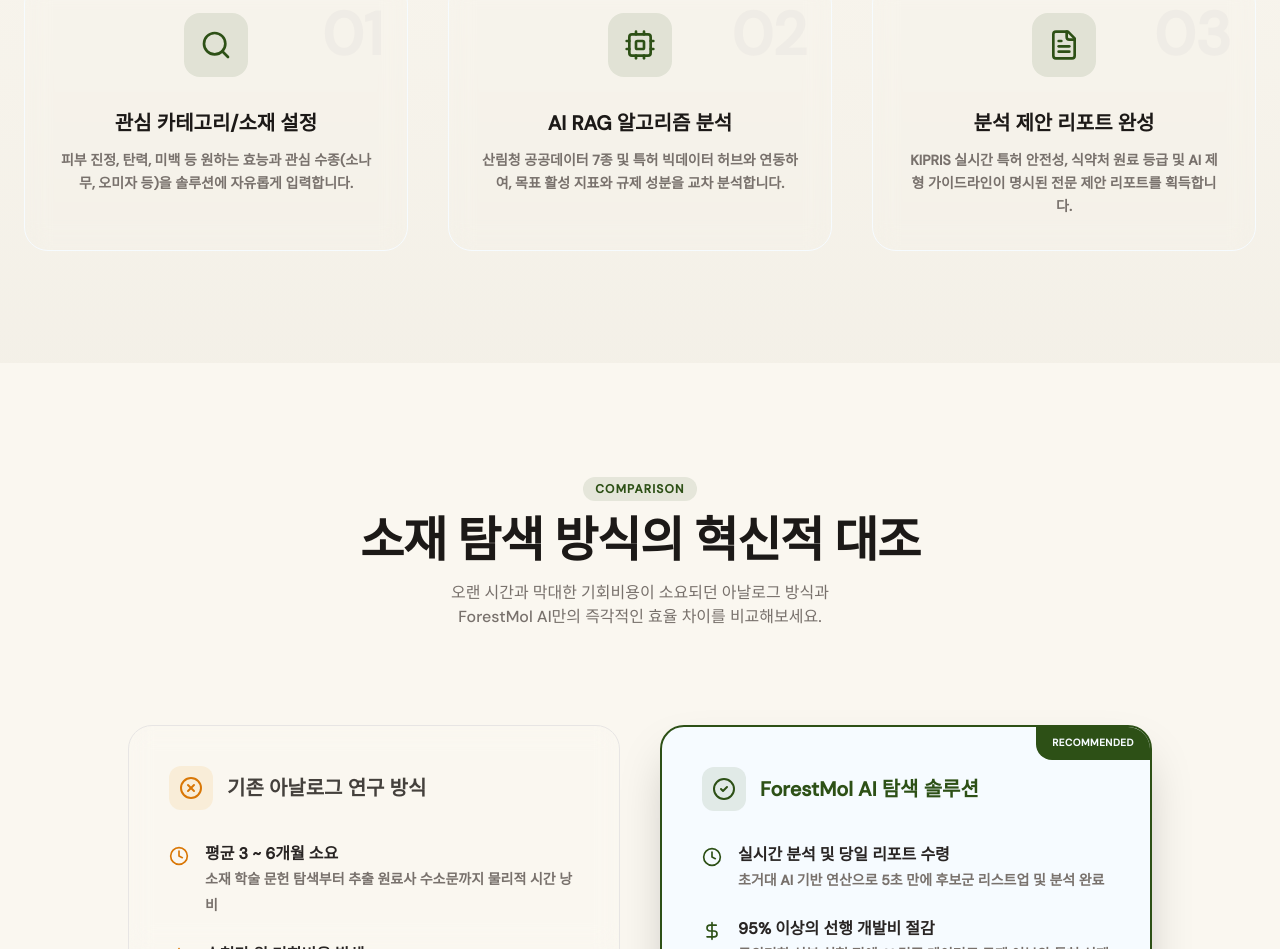
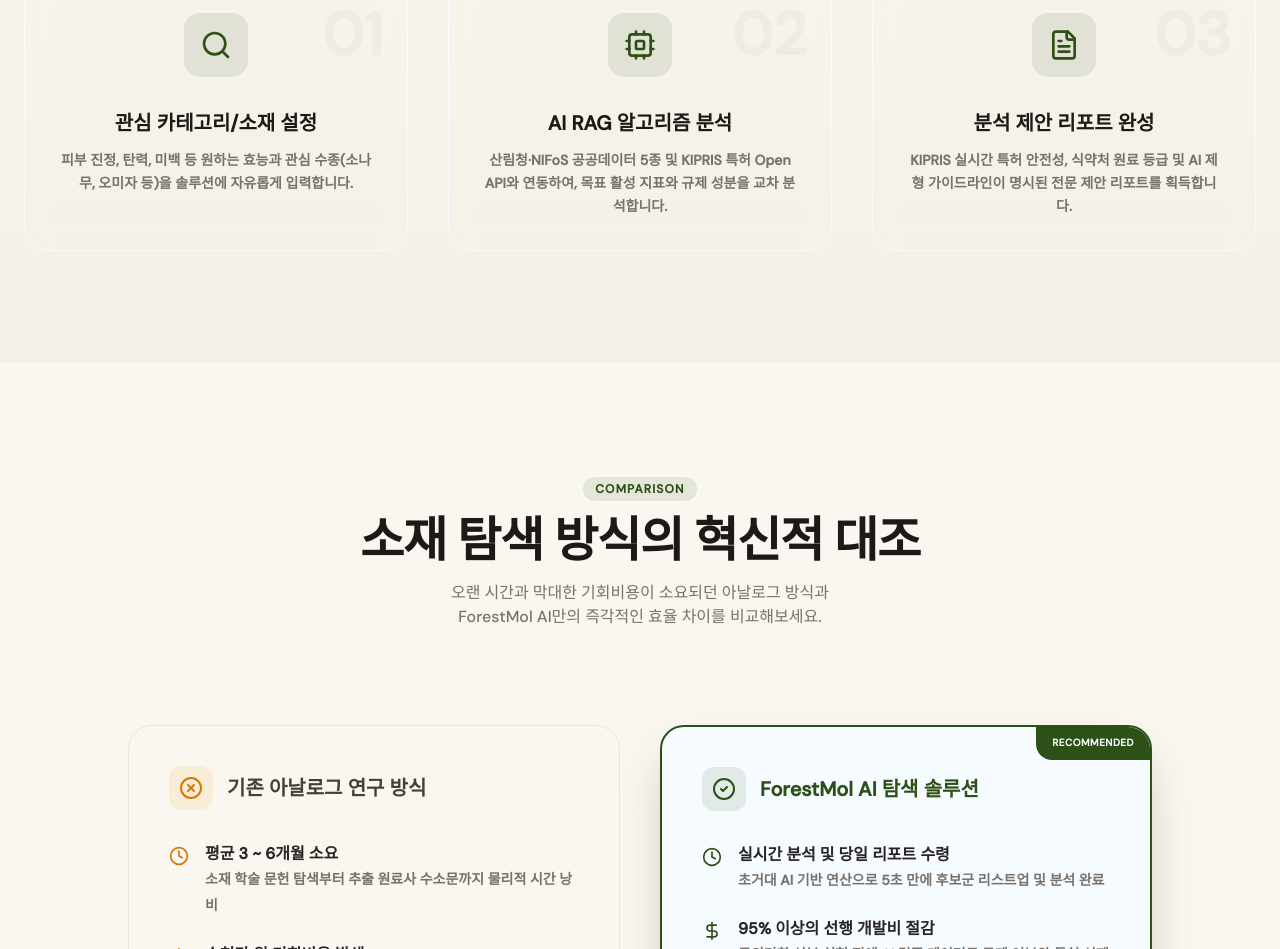
Before and after one commit to duskfjsjdk-web/forestmol, a Next.js app: page / in a window 1280 px wide. Shown: the part 1183-2132 px from the top of the page. Built offline with nearby package versions, Linux system fonts and the light colour scheme; no server answers.

Commit message:
style: 랜딩 페이지 공공데이터 문구 수정 (NIFoS, KIPRIS 반영)

```diff
--- a/src/components/landing/LandingInfo.tsx
+++ b/src/components/landing/LandingInfo.tsx
@@ -44,7 +44,7 @@
               <div className="absolute top-6 right-6 text-6xl font-black text-stone-300/20 select-none group-hover:text-[#2D5016]/10 transition-colors">02</div>
               <h4 className="text-xl font-black mb-3 text-stone-900">AI RAG 알고리즘 분석</h4>
               <p className="text-stone-500 text-sm font-semibold leading-relaxed">
-                산림청 공공데이터 7종 및 특허 빅데이터 허브와 연동하여, 목표 활성 지표와 규제 성분을 교차 분석합니다.
+                산림청·NIFoS 공공데이터 5종 및 KIPRIS 특허 Open API와 연동하여, 목표 활성 지표와 규제 성분을 교차 분석합니다.
               </p>
             </div>
 
```
